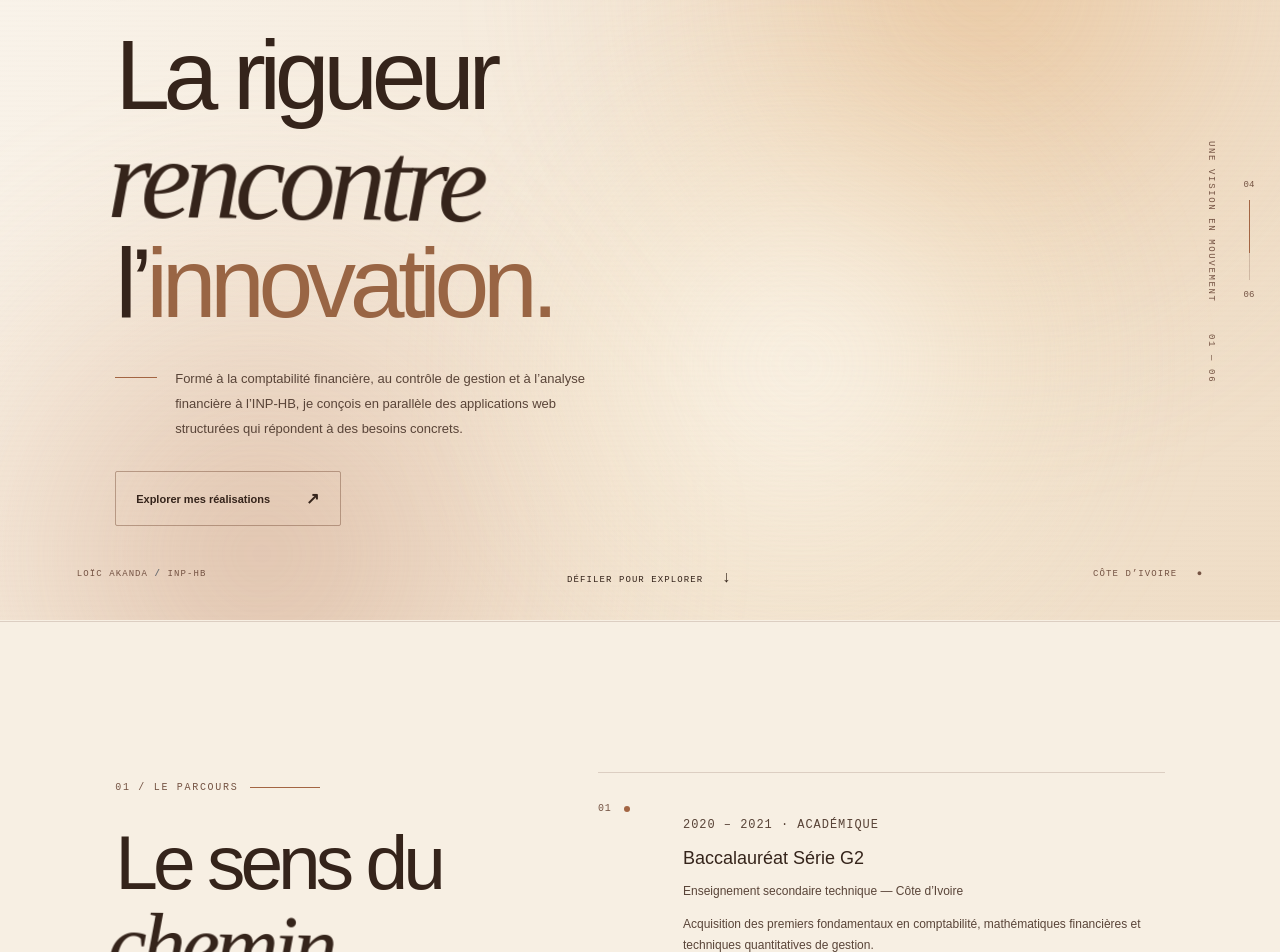
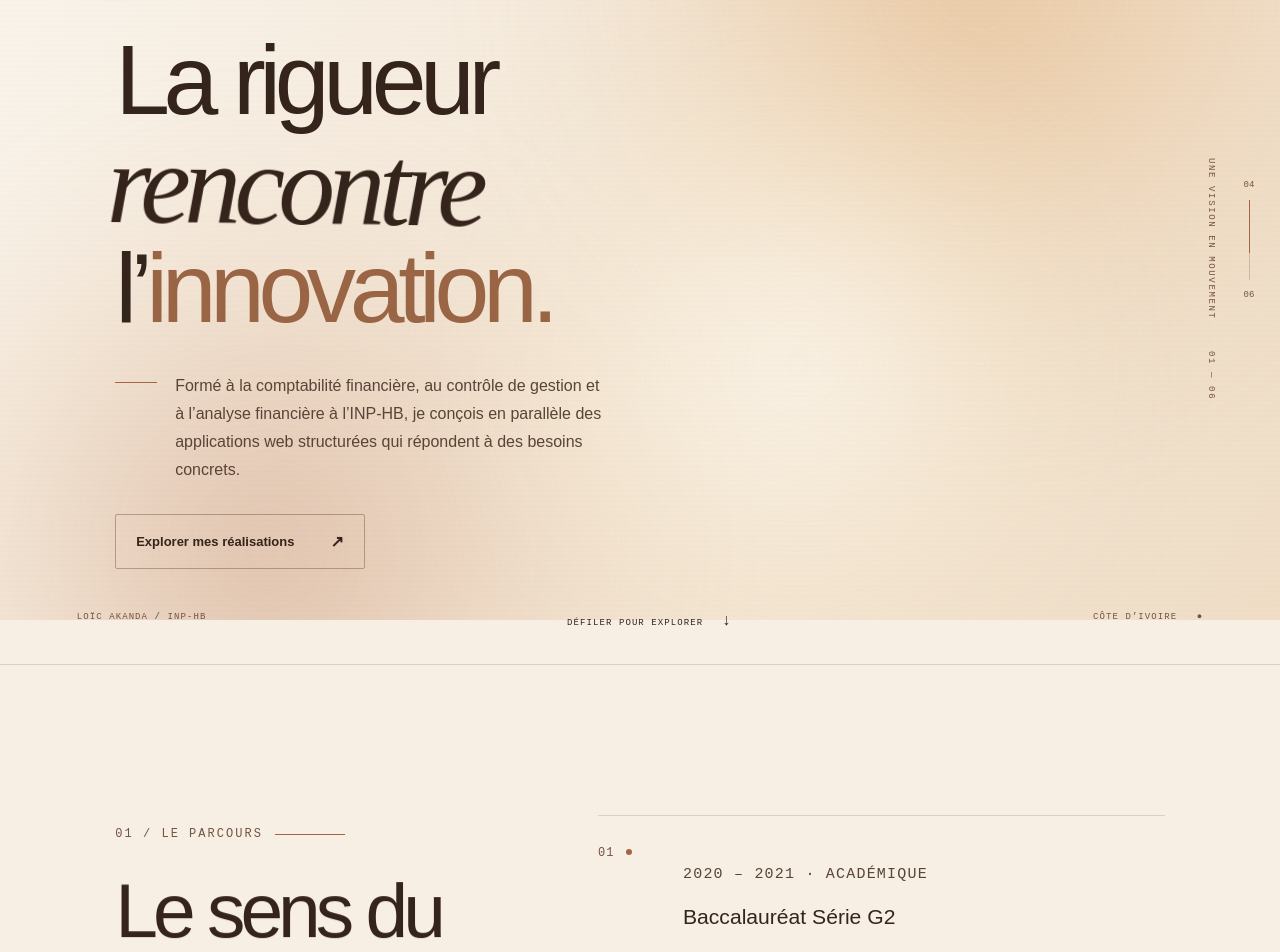
Before and after one commit to loichermanna-art/MON-PORTFOLIO, a React (Vite) app: page / in a window 1280 px wide. Shown: the part 180-1132 px from the top of the page. Built offline with nearby package versions, Linux system fonts and the light colour scheme.

Commit message:
style: improve typography and text motion
Co-authored-by: arena-agent <297053741+arena-agent@users.noreply.github.com>

```diff
--- a/src/cinematic/cinematic.css
+++ b/src/cinematic/cinematic.css
@@ -111,3 +111,21 @@
 .welcome-intro{background:linear-gradient(130deg,#fffaf1 0%,#edddca 48%,#c99c7e 100%);color:#38251b}.welcome-intro__halo{background:radial-gradient(circle,#fff9 0%,#fff2 48%,transparent 70%)}.welcome-intro__dot{color:#a36543}.welcome-intro__subtitle{color:#755343}.welcome-intro button{color:#38251b;border-color:#784e3b80;background:#fff8ee99}.welcome-intro__progress span{background:#8f593b}
 @media(max-width:850px){.motion-menu-toggle{background:#fff8ef;color:#35241b;border-color:#845d4680}.motion-header .motion-nav.is-open{background:#fff9f0f7;border-color:#845d4650}.motion-nav a:hover,.motion-nav a[aria-current]{color:#35241b}.warm-glow{filter:blur(35px)}.warm-glow--one,.warm-glow--two,.warm-glow--three{width:110vw;height:110vw}}
 @media(prefers-reduced-motion:reduce){.warm-glow{animation:none!important;transform:none!important;will-change:auto}}
+
+/* Typographie plus lisible et séquences éditoriales synchronisées. */
+.motion-hero__description p,.motion-intro{font-size:clamp(16px,1.25vw,19px);line-height:1.75}
+.motion-nav,.motion-contact-link,.motion-button{font-size:13px}
+.motion-eyebrow,.motion-meta,.motion-index,.motion-skill__top,.motion-method__list article>span{font-size:12px}
+.motion-timeline h3,.motion-method h3{font-size:clamp(20px,1.65vw,25px);line-height:1.35}
+.motion-timeline p,.motion-skill p,.motion-method article p,.motion-project__body>p:not(.motion-meta),.motion-contact>p:not(.motion-eyebrow):not(.motion-contact__kicker){font-size:clamp(15px,1.13vw,17px);line-height:1.8}
+.motion-skill h3{font-size:clamp(25px,2.2vw,32px)}
+.motion-project__links,.motion-contact__links{font-size:14px}
+.motion-hero h1{animation:editorial-enter 1.1s .2s cubic-bezier(.22,1,.36,1) both}
+.motion-hero h1 em{animation:motion-word-arrive 1.05s .55s cubic-bezier(.22,1,.36,1) both}
+.motion-reveal.is-revealed :is(h2,h3){animation:motion-text-rise .85s .08s cubic-bezier(.22,1,.36,1) both}
+.motion-reveal.is-revealed :is(p,.motion-meta,.motion-index){animation:motion-text-rise .8s .20s cubic-bezier(.22,1,.36,1) both}
+.motion-reveal.is-revealed :is(.motion-project__links,.motion-skill__line){animation:motion-text-rise .8s .32s cubic-bezier(.22,1,.36,1) both}
+@keyframes motion-text-rise{from{opacity:0;translate:0 18px}to{opacity:1;translate:0 0}}
+@keyframes motion-word-arrive{from{opacity:0;translate:0 26px}to{opacity:1;translate:0 0}}
+@media(max-width:560px){.motion-hero__description p,.motion-intro{font-size:16px}.motion-timeline p,.motion-skill p,.motion-method article p,.motion-project__body>p:not(.motion-meta){font-size:15px}.motion-timeline__item{grid-template-columns:42px 1fr;gap:12px}.motion-method__list article{gap:12px}}
+@media(prefers-reduced-motion:reduce){.motion-hero h1 em,.motion-reveal.is-revealed :is(h2,h3,p,.motion-meta,.motion-index,.motion-project__links,.motion-skill__line){animation:none!important;translate:none!important}}
```
